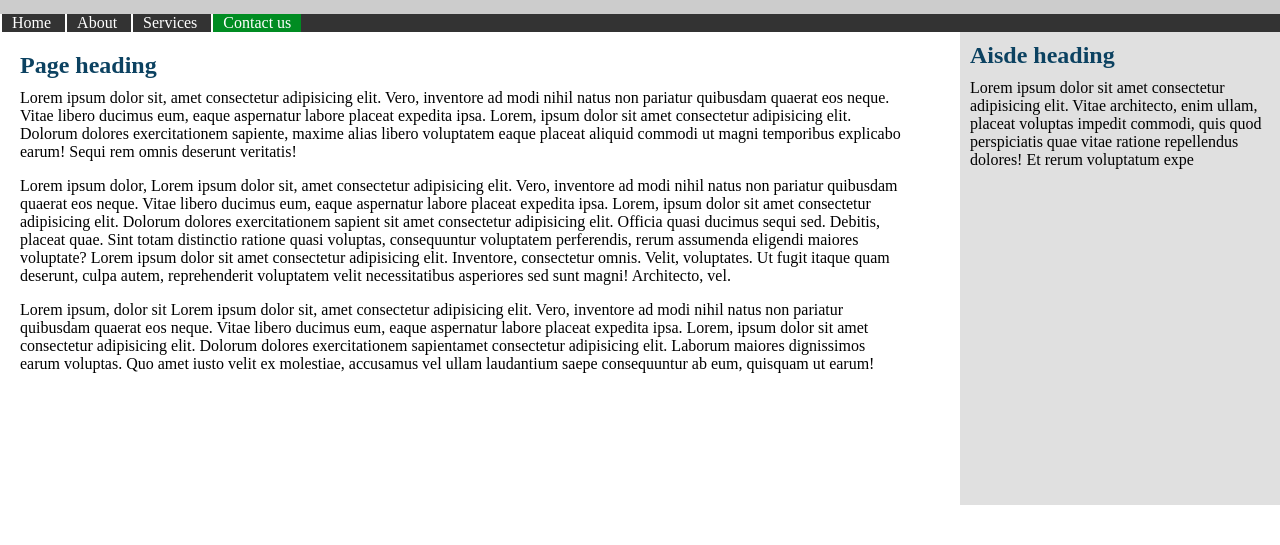
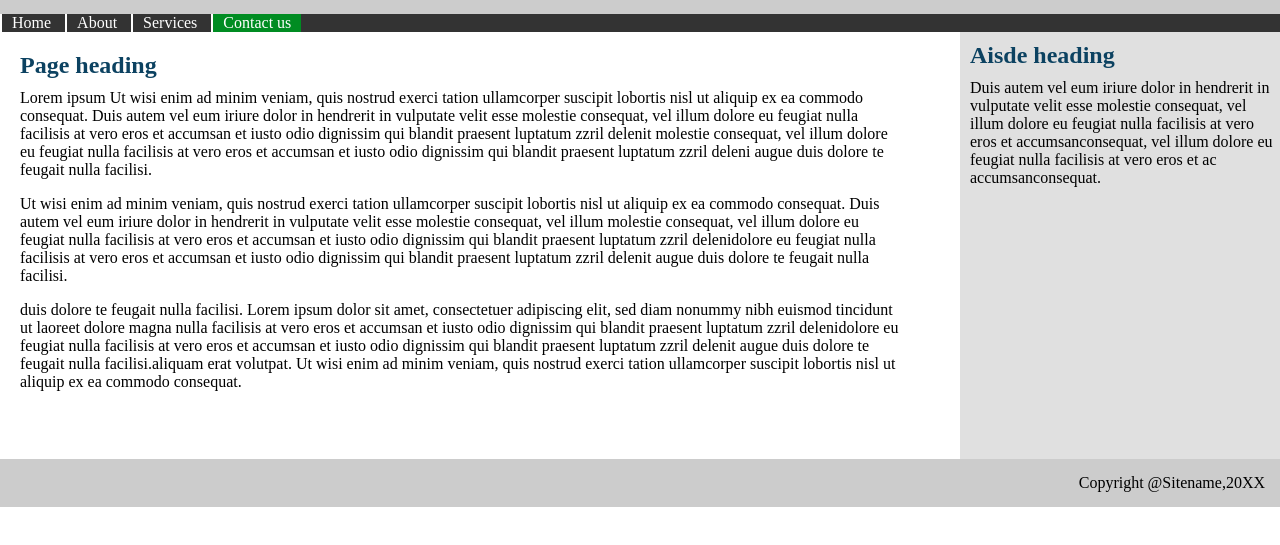
Before and after one commit to akscedcoss/temp2, a plain HTML site: page src/index.html in a window 1280 px wide. Shown: the part 53-598 px from the top of the page. Drawn offline with Linux system fonts and the light colour scheme.

Commit message:
fotter completed &text Updated

```diff
--- a/src/index.html
+++ b/src/index.html
@@ -24,48 +24,51 @@
       <div id="main-content">
         <h2>Page heading</h2>
         <p>
-          Lorem ipsum dolor sit, amet consectetur adipisicing elit. Vero,
-          inventore ad modi nihil natus non pariatur quibusdam quaerat eos
-          neque. Vitae libero ducimus eum, eaque aspernatur labore placeat
-          expedita ipsa. Lorem, ipsum dolor sit amet consectetur adipisicing
-          elit. Dolorum dolores exercitationem sapiente, maxime alias libero
-          voluptatem eaque placeat aliquid commodi ut magni temporibus explicabo
-          earum! Sequi rem omnis deserunt veritatis!
+          Lorem ipsum Ut wisi enim ad minim veniam, quis nostrud exerci tation
+          ullamcorper suscipit lobortis nisl ut aliquip ex ea commodo consequat.
+          Duis autem vel eum iriure dolor in hendrerit in vulputate velit esse
+          molestie consequat, vel illum dolore eu feugiat nulla facilisis at
+          vero eros et accumsan et iusto odio dignissim qui blandit praesent
+          luptatum zzril delenit molestie consequat, vel illum dolore eu feugiat
+          nulla facilisis at vero eros et accumsan et iusto odio dignissim qui
+          blandit praesent luptatum zzril deleni augue duis dolore te feugait
+          nulla facilisi.
         </p>
         <p>
-          Lorem ipsum dolor, Lorem ipsum dolor sit, amet consectetur adipisicing
-          elit. Vero, inventore ad modi nihil natus non pariatur quibusdam
-          quaerat eos neque. Vitae libero ducimus eum, eaque aspernatur labore
-          placeat expedita ipsa. Lorem, ipsum dolor sit amet consectetur
-          adipisicing elit. Dolorum dolores exercitationem sapient sit amet
-          consectetur adipisicing elit. Officia quasi ducimus sequi sed.
-          Debitis, placeat quae. Sint totam distinctio ratione quasi voluptas,
-          consequuntur voluptatem perferendis, rerum assumenda eligendi maiores
-          voluptate? Lorem ipsum dolor sit amet consectetur adipisicing elit.
-          Inventore, consectetur omnis. Velit, voluptates. Ut fugit itaque quam
-          deserunt, culpa autem, reprehenderit voluptatem velit necessitatibus
-          asperiores sed sunt magni! Architecto, vel.
+          Ut wisi enim ad minim veniam, quis nostrud exerci tation ullamcorper
+          suscipit lobortis nisl ut aliquip ex ea commodo consequat. Duis autem
+          vel eum iriure dolor in hendrerit in vulputate velit esse molestie
+          consequat, vel illum molestie consequat, vel illum dolore eu feugiat
+          nulla facilisis at vero eros et accumsan et iusto odio dignissim qui
+          blandit praesent luptatum zzril delenidolore eu feugiat nulla
+          facilisis at vero eros et accumsan et iusto odio dignissim qui blandit
+          praesent luptatum zzril delenit augue duis dolore te feugait nulla
+          facilisi.
         </p>
         <p>
-          Lorem ipsum, dolor sit Lorem ipsum dolor sit, amet consectetur
-          adipisicing elit. Vero, inventore ad modi nihil natus non pariatur
-          quibusdam quaerat eos neque. Vitae libero ducimus eum, eaque
-          aspernatur labore placeat expedita ipsa. Lorem, ipsum dolor sit amet
-          consectetur adipisicing elit. Dolorum dolores exercitationem
-          sapientamet consectetur adipisicing elit. Laborum maiores dignissimos
-          earum voluptas. Quo amet iusto velit ex molestiae, accusamus vel ullam
-          laudantium saepe consequuntur ab eum, quisquam ut earum!
+          duis dolore te feugait nulla facilisi. Lorem ipsum dolor sit amet,
+          consectetuer adipiscing elit, sed diam nonummy nibh euismod tincidunt
+          ut laoreet dolore magna nulla facilisis at vero eros et accumsan et
+          iusto odio dignissim qui blandit praesent luptatum zzril delenidolore
+          eu feugiat nulla facilisis at vero eros et accumsan et iusto odio
+          dignissim qui blandit praesent luptatum zzril delenit augue duis
+          dolore te feugait nulla facilisi.aliquam erat volutpat. Ut wisi enim
+          ad minim veniam, quis nostrud exerci tation ullamcorper suscipit
+          lobortis nisl ut aliquip ex ea commodo consequat.
         </p>
       </div>
       <div class="sidebar">
         <h2>Aisde heading</h2>
         <p>
-          Lorem ipsum dolor sit amet consectetur adipisicing elit. Vitae
-          architecto, enim ullam, placeat voluptas impedit commodi, quis quod
-          perspiciatis quae vitae ratione repellendus dolores! Et rerum
-          voluptatum expe
+          Duis autem vel eum iriure dolor in hendrerit in vulputate velit esse
+          molestie consequat, vel illum dolore eu feugiat nulla facilisis at
+          vero eros et accumsanconsequat, vel illum dolore eu feugiat nulla
+          facilisis at vero eros et ac accumsanconsequat.
         </p>
       </div>
     </div>
+    <div id="fotter">
+      <div id="fotter-text">Copyright @Sitename,20XX</div>
+    </div>
   </body>
 </html>
--- a/src/style.css
+++ b/src/style.css
@@ -44,6 +44,7 @@ h2 {
   margin: 0;
   width: 70%;
   padding: 10px;
+  padding-bottom: 0;
   /* border: 2px solid red; */
   float: left;
 }
@@ -55,12 +56,18 @@ h2 {
   /* border: 2px solid red; */
   background-color: rgb(224, 224, 224);
   width: 25%;
-  padding-bottom: 25%;
+  padding-bottom: 20%;
 }
 p {
   padding-left: 10px;
   margin-top: 0;
 }
 #fotter {
+  overflow: hidden;
   display: block;
+  background-color: rgb(204, 204, 204);
 }
+#fotter-text {
+  float: right;
+  padding: 15px;
+}
```
